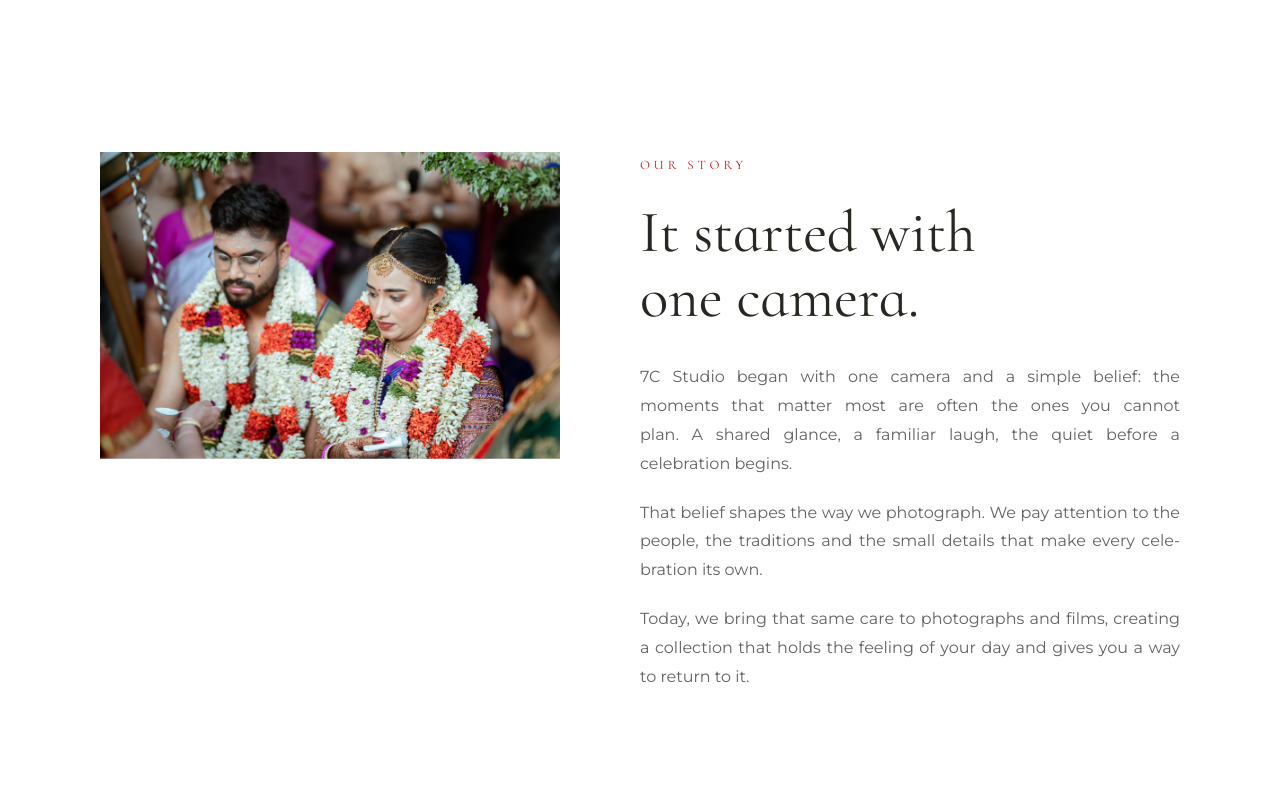
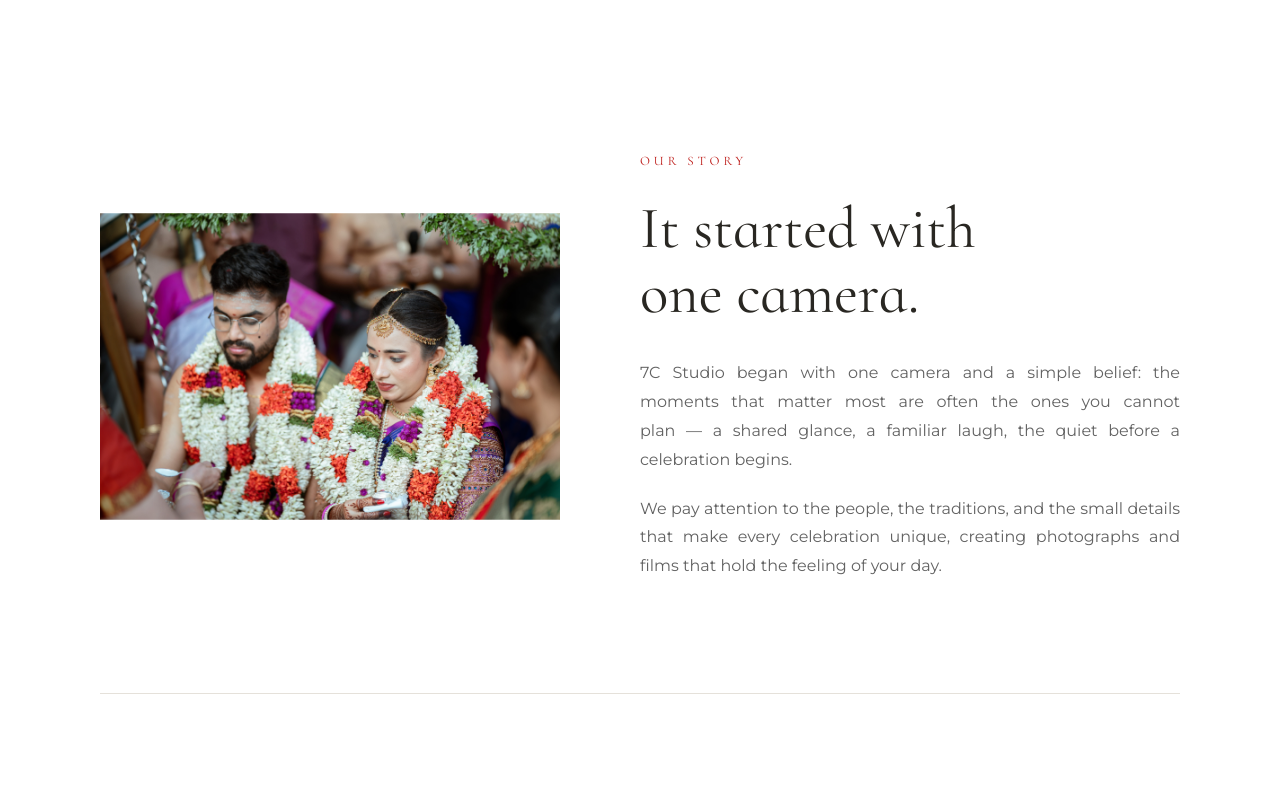
Before and after one commit to Srini-10/7c-studios, a Next.js app: page /about in a window 1280 px wide. Shown: the part 840-1640 px from the top of the page. Built offline with nearby package versions, Linux system fonts and the light colour scheme; no server answers.

Commit message:
refactor: vertically center story image and reduce story text for balanced layout on about page

```diff
--- a/app/about/page.tsx
+++ b/app/about/page.tsx
@@ -28,9 +28,9 @@ export default function AboutPage() {
       >
         <section
           aria-labelledby="about-title"
-          className="grid gap-8 border-b border-[#e5e1da] pb-14 pt-6 md:grid-cols-[0.92fr_1.08fr] md:items-start md:gap-14 md:pb-24 md:pt-8 lg:gap-20 lg:pb-28"
+          className="grid gap-8 border-b border-[#e5e1da] pb-14 pt-6 md:grid-cols-[0.92fr_1.08fr] md:items-center md:gap-14 md:pb-24 md:pt-8 lg:gap-20 lg:pb-28"
         >
-          <div data-about-reveal className={`${styles.imageReveal} mx-auto w-full max-w-[560px] md:mx-0`}>
+          <div data-about-reveal className={`${styles.imageReveal} mx-auto w-full max-w-[560px] self-center md:mx-0`}>
             <div className={styles.imageFrame}>
               <Image
                 src={about.story.image.src}
@@ -42,7 +42,7 @@ export default function AboutPage() {
               />
             </div>
           </div>
-          <div className="self-start md:pt-1 md:pb-6">
+          <div className="self-center">
             <p data-about-reveal className={`${styles.textReveal} ${eyebrow} mb-5 md:mb-6`}>{about.story.eyebrow}</p>
             <h2
               id="about-title"
--- a/data/about.json
+++ b/data/about.json
@@ -42,9 +42,8 @@
       "one camera."
     ],
     "paragraphs": [
-      "7C Studio began with one camera and a simple belief: the moments that matter most are often the ones you cannot plan. A shared glance, a familiar laugh, the quiet before a celebration begins.",
-      "That belief shapes the way we photograph. We pay attention to the people, the traditions and the small details that make every celebration its own.",
-      "Today, we bring that same care to photographs and films, creating a collection that holds the feeling of your day and gives you a way to return to it."
+      "7C Studio began with one camera and a simple belief: the moments that matter most are often the ones you cannot plan — a shared glance, a familiar laugh, the quiet before a celebration begins.",
+      "We pay attention to the people, the traditions, and the small details that make every celebration unique, creating photographs and films that hold the feeling of your day."
     ]
   },
   "team": {
```
